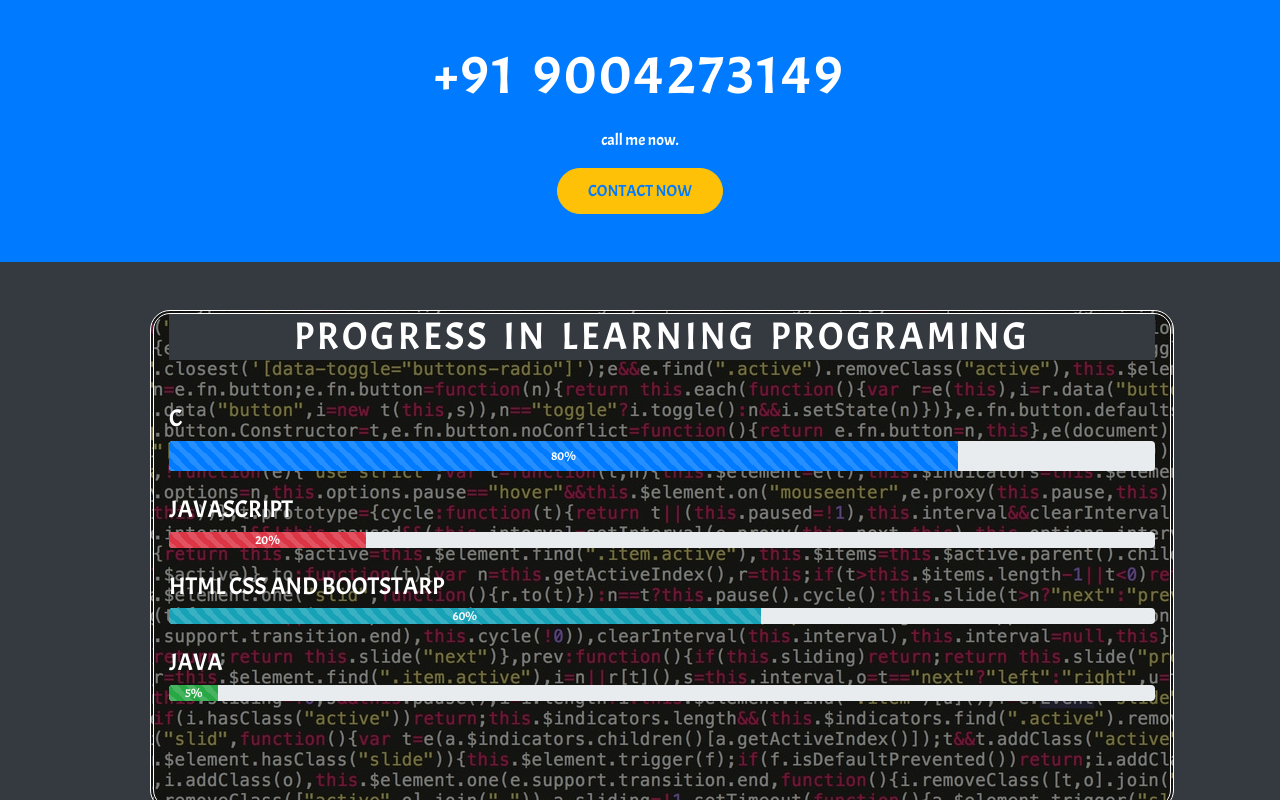
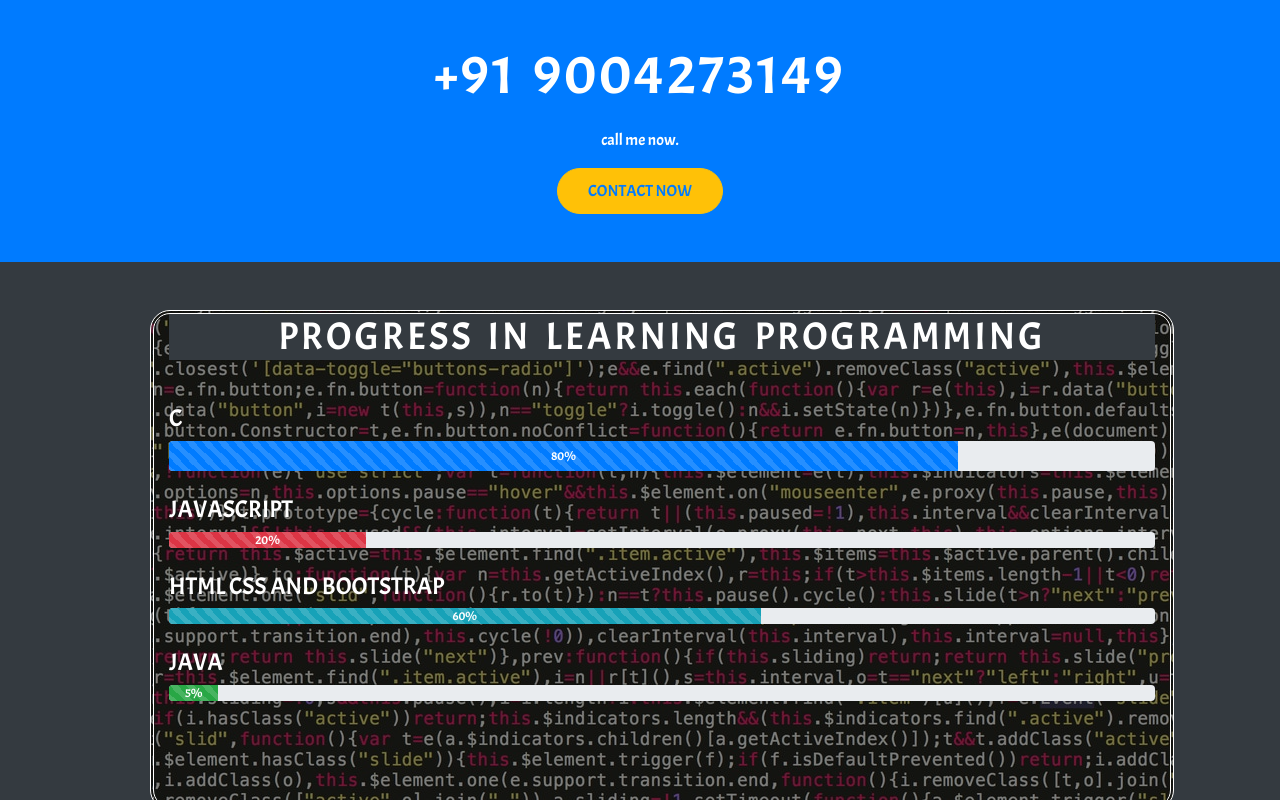
Before and after one commit to NAEEMGHADAI/naeemghadai.14.github.io, a plain HTML site: page index.html in a window 1280 px wide. Shown: the part 2204-3004 px from the top of the page. Drawn offline with nearby package versions, Linux system fonts and the light colour scheme; a web font is replaced by a local one.

Commit message:
SPELLING MISTAKES

```diff
--- a/index.html
+++ b/index.html
@@ -84,7 +84,7 @@
           I'M NAEEM.<br>
           I'M STUDING IN MHSS [SABOO SIDDIK].<br>
           I'M STUDING COMPUTER ENGINEERING.<br>
-          MY STUDYIES ARE GOING ON THESE LANGUAGES:-<br>C PROGRAMMING,JAVA,JAVASCRIPT,PHYTOHN,HTML,CSS,BOOTSTARP.
+          MY STUDYIES ARE GOING ON THESE LANGUAGES:-<br>C PROGRAMMING,JAVA,JAVASCRIPT,PYTHON,<br>HTML,CSS,BOOTSTRAP.
           </p>
           <a href="#EXPERIENCE" class="btn bg-primary text-white">WANNA KNOW ME</a>
         </div>
@@ -152,7 +152,7 @@
 <div class="pt-5">
 <section class="bordercss1">
   <div class="container">
-    <h1 class="text-center text-white bg-dark">PROGRESS IN LEARNING PROGRAMING</h1>
+    <h1 class="text-center text-white bg-dark">PROGRESS IN LEARNING PROGRAMMING</h1>
     <br>
     <h4>C</h4>
     <div class="progress" style="height: 30px">
@@ -164,7 +164,7 @@
       <div class="progress-bar progress-bar-striped progress-bar-animated bg-danger" style="width: 20%">20%
       </div>
     </div><br>
-     <h4>HTML CSS AND BOOTSTARP</h4>
+     <h4>HTML CSS AND BOOTSTRAP</h4>
       <div class="progress">
       <div class="progress-bar progress-bar-striped progress-bar-animated bg-info" style="width: 60%">60%
       </div>
```
